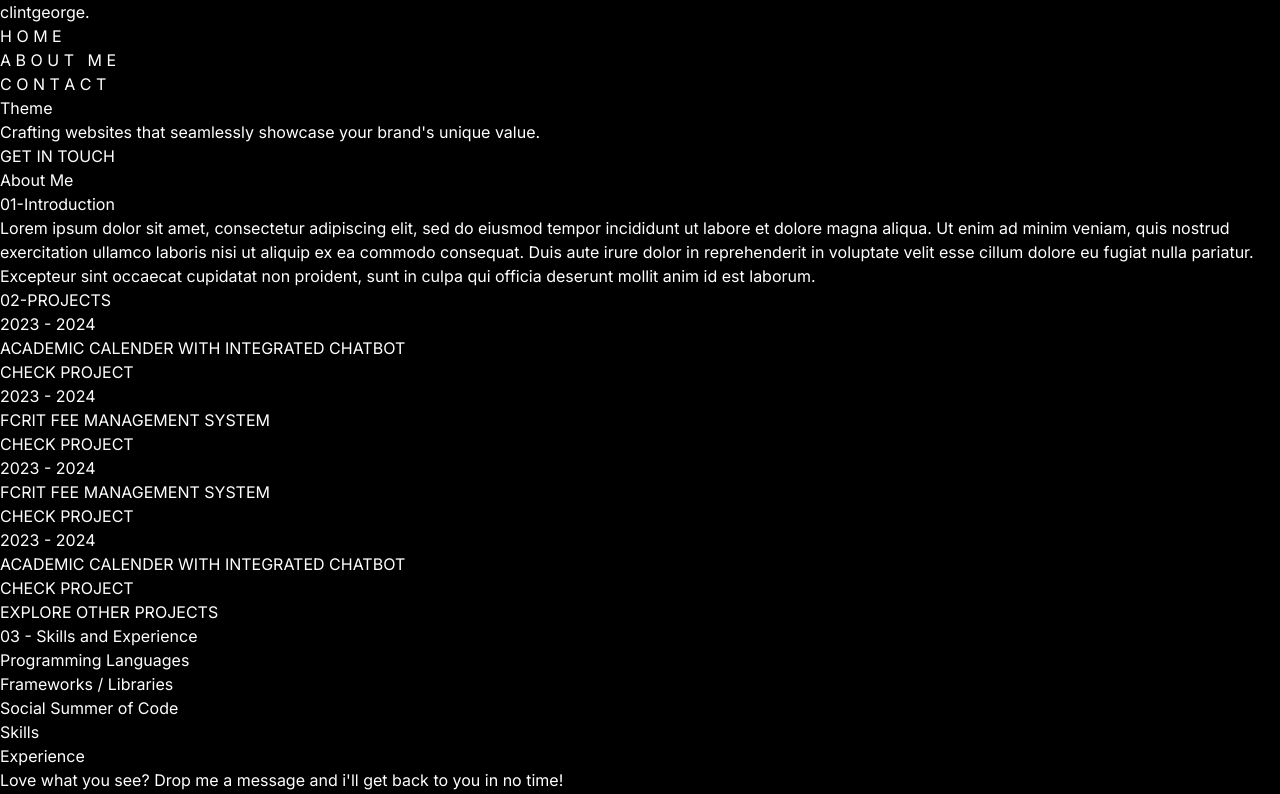
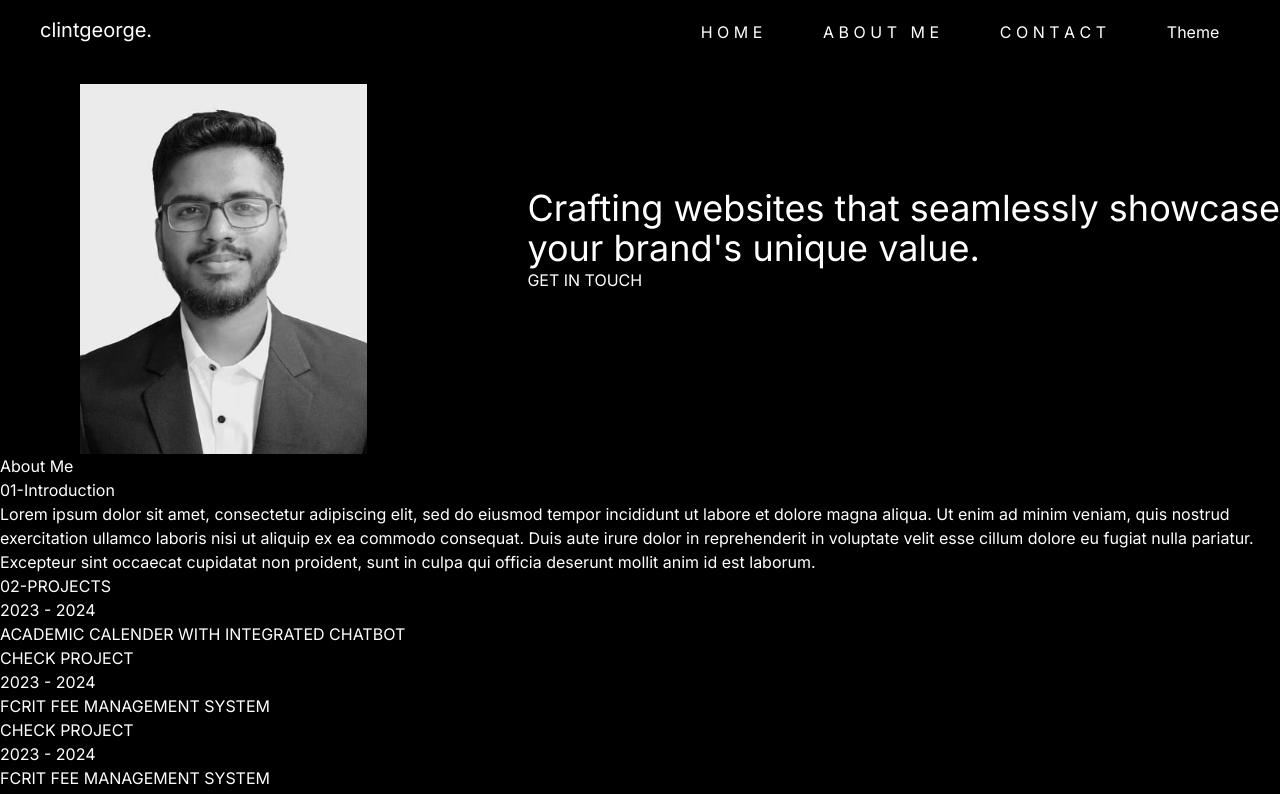
Before and after one commit to iamclintgeorge/Portfolio, a Next.js app: page / in a window 1280 px wide. Shown: the top 794 px of the page. Built offline with nearby package versions, Linux system fonts and the light colour scheme.

Commit message:
Worked on Header and Hero Section
Signed-off-by: Clint George <clintbgeorge@gmail.com>

```diff
--- a/app/Components/Header.js
+++ b/app/Components/Header.js
@@ -3,32 +3,24 @@ import React from "react";
 const Header = () => {
   return (
     <>
-      <div class="navbardiv">
-        <div class="leftnav">
-          <p class="leftnavtext">
-            <a class="navlink" href="home.html">
+      <div className="flex flex-row justify-between">
+        <div className="flex-1">
+          <p className="text-xl mt-4 ml-10 cursor-pointer text-white">
               clintgeorge.
-            </a>
           </p>
         </div>
-        <div class="rightnav">
-          <ul class="navmenubutton buttonlink">
+        <div className="flex-1">
+          <ul className="flex justify-evenly buttonlink mt-5">
             <li>
-              <a class="navlink" href="home.html">
                 H O M E
-              </a>
             </li>
             <li>
-              <a class="navlink" href="home.html">
                 A B O U T &nbsp; M E
-              </a>
             </li>
             <li>
-              <a class="navlink" href="home.html">
                 C O N T A C T
-              </a>
             </li>
-            <button class="themebtn">Theme</button>
+            <button>Theme</button>
           </ul>
         </div>
       </div>
--- a/app/Components/Herosec.js
+++ /dev/null
@@ -1,21 +0,0 @@
-import React from "react";
-
-const Herosec = () => {
-  return (
-    <>
-      <div class="herosec">
-        <div>{/* <image class="heroimg" src="Images/Clintphoto.jpeg"> */}</div>
-        <div class="righthero">
-          <p class="herotxt">
-            Crafting websites that seamlessly showcase your brand's unique
-            value.
-          </p>
-          <button class="getbtn">GET IN TOUCH</button>
-          <div class="designline1"></div>
-        </div>
-      </div>
-    </>
-  );
-};
-
-export default Herosec;
--- /dev/null
+++ b/app/Sections/Herosec.js
@@ -0,0 +1,23 @@
+import React from "react";
+
+const Herosec = () => {
+  return (
+    <>
+      <div className="flex flex-row">
+        <div>
+          <img className="w-96 mt-10 ml-20 grayscale" src="/Clintphoto.jpeg" alt="Profile Picture"/>
+        </div>
+        <div className="mt-36 ml-60">
+          <p className="text-4xl">
+            Crafting websites that seamlessly showcase your brand's unique
+            value.
+          </p>
+          <button className="getbtn">GET IN TOUCH</button>
+          <div className="designline1"></div>
+        </div>
+      </div>
+    </>
+  );
+};
+
+export default Herosec;
```
Also changed, not shown: app/page.js (+5 -5 lines), app/Sections/Aboutsec.js (renamed from app/Components/Aboutsec.js), app/Sections/Getintouch.js (renamed from app/Components/Getintouch.js), app/Sections/Projectsec.js (renamed from app/Components/Projectsec.js), app/Sections/Skillsec.js (renamed from app/Components/Skillsec.js), public/Clintphoto.jpeg (added).
